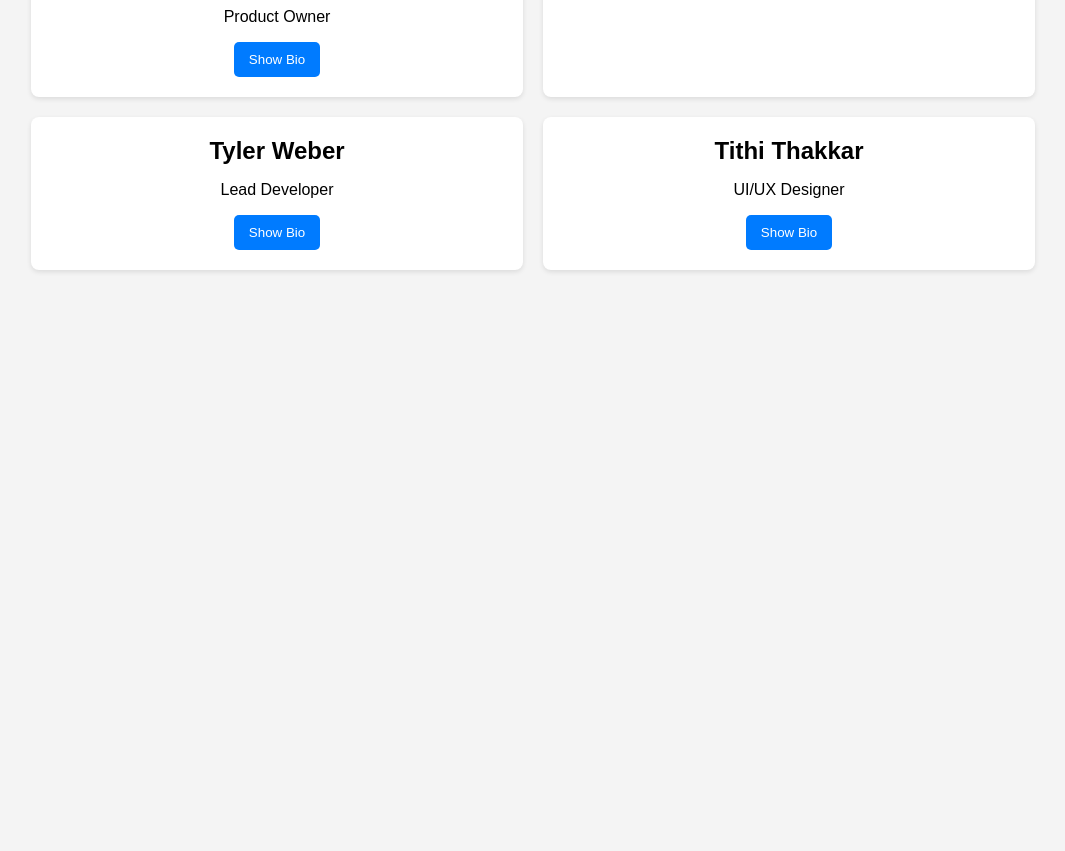
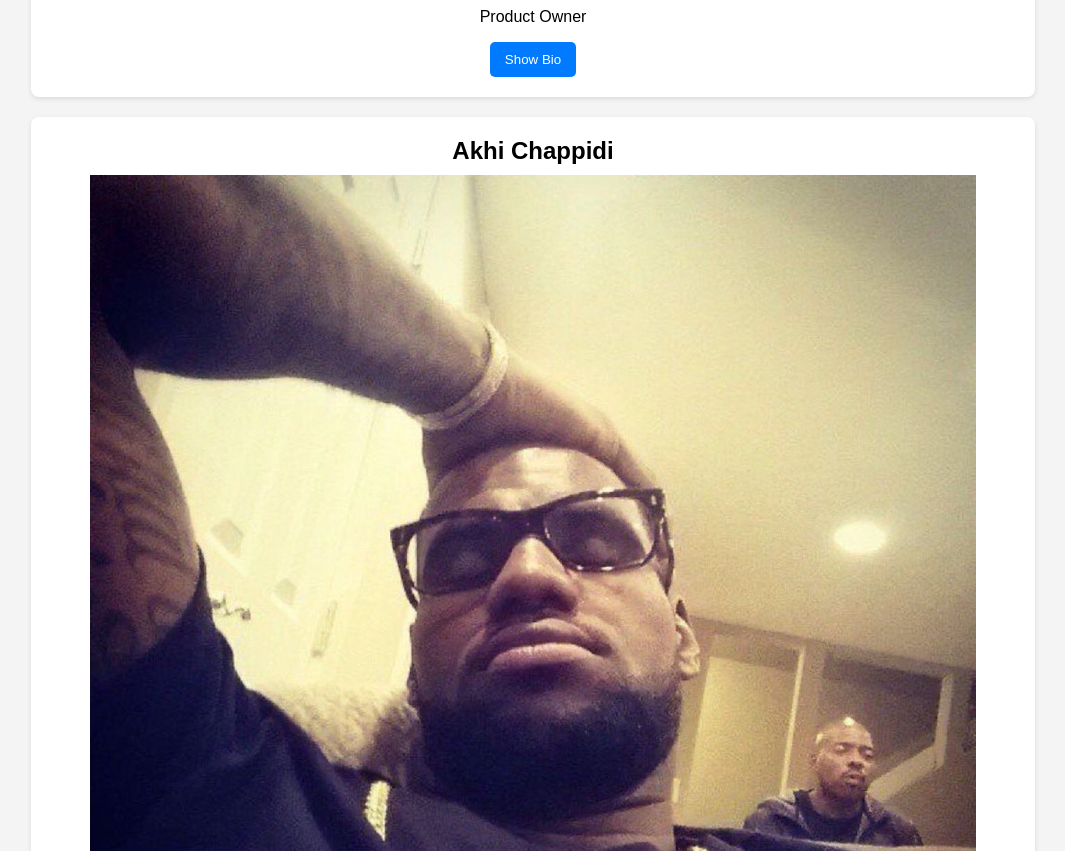
Before and after one commit to da-dave/Group-Webpage, a plain HTML site: page index.html in a window 1280 px wide. Shown: the part 1189-2040 px from the top of the page, without its empty margins (107-1172 px from the left). Before the commit the page ends 1489 px from the top, so only its background shows below. Drawn offline with Linux system fonts and the light colour scheme; a script that the page names is missing.

Commit message:
feat: added Akhi's profile

```diff
--- a/index.html
+++ b/index.html
@@ -32,6 +32,7 @@
     </div>
     <div class="card">
         <h2>Akhi Chappidi</h2>
+         <img src="img/lebron.jpeg" alt="Akhi" class="card-image">
         <p>Scrum Master</p>
         <button onclick="toggleBio('bio2')">Show Bio</button>
         <p id="bio2" class="bio">Akhi ensures smooth sprint cycles by facilitating team collaboration, resolving blockers, and maintaining agile best practices. With hands-on experience in FastAPI development, Git version control, and professional project collaboration, Akhi combines technical expertise with effective team leadership to drive project success.</p>
```
Also changed, not shown: img/lebron.jpeg (added).
